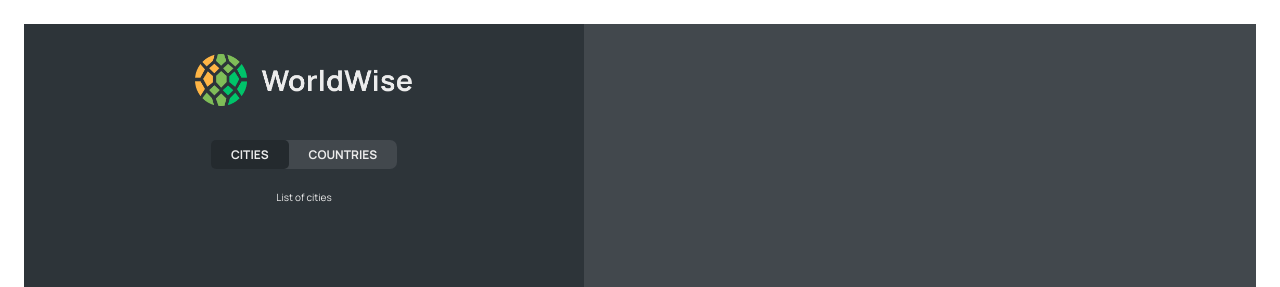
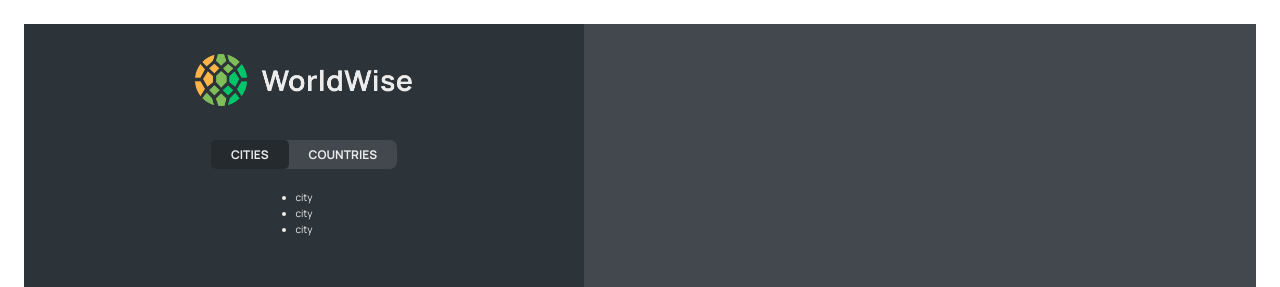
Before and after one commit to Moni-Yahwehson/World-wise, a React (Vite) app: page /app/cities in a window 1280 px wide. Shown: the top 287 px of the page. Built offline with nearby package versions, Linux system fonts and the light colour scheme; data requests are answered from the project's data file.

Commit message:
Working on more components

```diff
--- a/package.json
+++ b/package.json
@@ -7,9 +7,11 @@
     "dev": "vite",
     "build": "vite build",
     "lint": "eslint . --ext js,jsx --report-unused-disable-directives --max-warnings 0",
-    "preview": "vite preview"
+    "preview": "vite preview",
+     "server" : "json-server --watch data/cities.json --port 9000 -delay 500"
   },
   "dependencies": {
+    "json-server": "^0.17.4",
     "react": "^18.2.0",
     "react-dom": "^18.2.0",
     "react-router-dom": "^6.18.0"
--- a/src/App.jsx
+++ b/src/App.jsx
@@ -5,8 +5,31 @@ import Login from "./pages/Login";
 import Homepage from "./pages/Homepage";
 import AppLayout from "./pages/AppLayout";
 import PageNotFound from "./pages/PageNotFound";
+import CityList from "./components/CityList";
+import { useEffect, useState } from "react";
+
+const BASE_URL = "http://localhost:9000";
 
 function App() {
+  const [cities, setCities] = useState([]);
+  const [isLoading, setIsLoading] = useState(false);
+
+  useEffect(function () {
+    async function fetchCities(params) {
+      try {
+        setIsLoading(true);
+        const res = await fetch(`${BASE_URL}/cities`);
+        const data = await res.json();
+        setCities(data);
+      } catch {
+        alert("There was an error loading data...");
+      } finally {
+        setIsLoading(false);
+      }
+    }
+    fetchCities();
+  }, []);
+
   return (
     <BrowserRouter>
       <Routes>
@@ -15,8 +38,14 @@ function App() {
         <Route path="pricing" element={<Pricing />} />
         <Route path="/login" element={<Login />} />
         <Route path="app" element={<AppLayout />}>
-          <Route index element={<p>List</p>} />
-          <Route path="cities" element={<p>List of cities</p>} />
+          <Route
+            index
+            element={<CityList cities={cities} isLoading={isLoading} />}
+          />
+          <Route
+            path="cities"
+            element={<CityList cities={cities} isLoading={isLoading} />}
+          />
           <Route path="countries" element={<p>Countries</p>} />
           <Route path="form" element={<p>Form</p>} />
         </Route>
--- /dev/null
+++ b/src/components/CityItem.jsx
@@ -0,0 +1,5 @@
+function CityItem({ city }) {
+  return <li>city</li>;
+}
+
+export default CityItem;
--- /dev/null
+++ b/src/components/CityList.jsx
@@ -0,0 +1,10 @@
+import CityItem from "./CityItem";
+import styles from "./CityList.module.css";
+import Spinner from "./Spinner";
+
+function CityList({ cities, isLoading }) {
+  if (isLoading) return <Spinner />;
+  return <ul className={styles.citylist}>{cities.map(city => <CityItem city={city} key={city.id}/>)}</ul>;
+}
+
+export default CityList;
```
Also changed, not shown: 1 other file (tests, documents, lock files or other folders).
